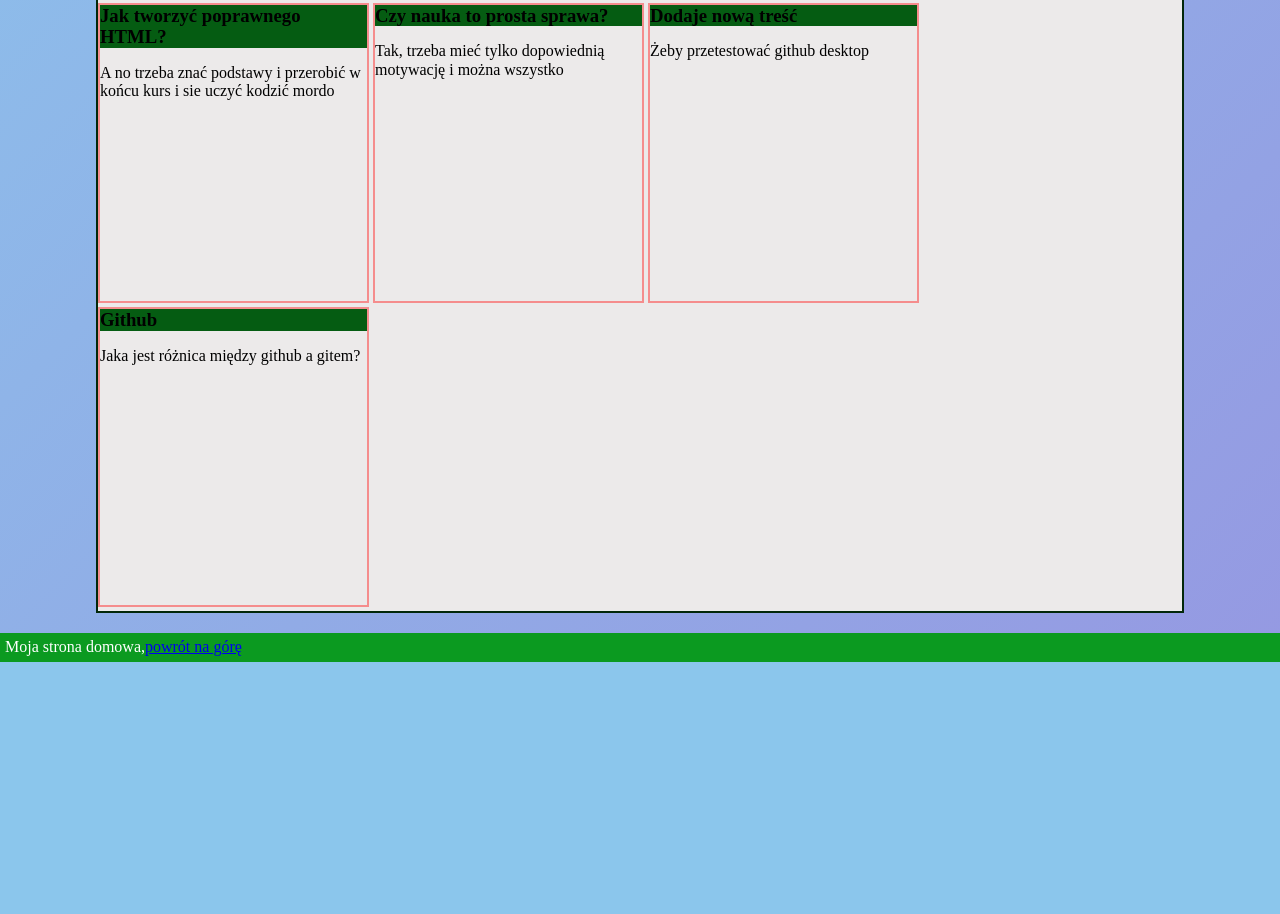
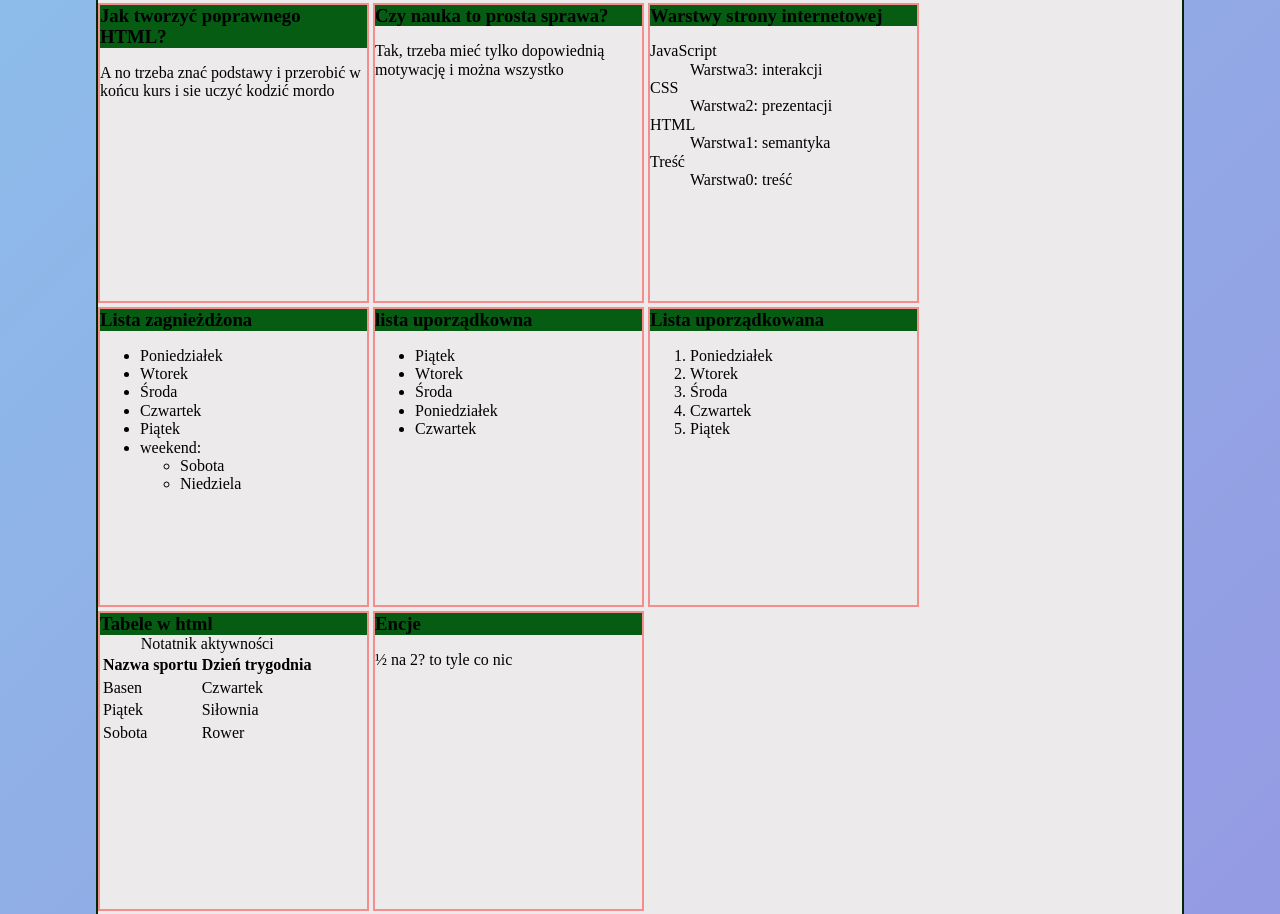
Before and after one commit to krzysztof1993/hompage-modul2, a plain HTML site: page index.html in a window 1280 px wide. Shown: the part 620-1534 px from the top of the page. Before the commit the page ends 1282 px from the top, so only its background shows below. Drawn offline with Linux system fonts and the light colour scheme.

Commit message:
change content in index.html

```diff
--- a/index.html
+++ b/index.html
@@ -55,14 +55,86 @@
           </p>
         </article>
         <article class="article">
-          <h3 class="article__header">Dodaje nową treść</h3>
-          <p class="article__decsription">Żeby przetestować github desktop</p>
+          <h3 class="article__header">Warstwy strony internetowej</h3>
+          <dl>
+            <dt>JavaScript</dt>
+            <dd>Warstwa3: interakcji</dd>
+            <dt>CSS</dt>
+            <dd>Warstwa2: prezentacji</dd>
+            <dt>HTML</dt>
+            <dd>Warstwa1: semantyka</dd>
+            <dt>Treść</dt>
+            <dd>Warstwa0: treść</dd>
+          </dl>
         </article>
         <article class="article">
-          <h3 class="article__header">Github</h3>
-          <p class="article__decsription">
-            Jaka jest różnica między github a gitem?
-          </p>
+          <h3 class="article__header">Lista zagnieżdżona</h3>
+          <ul>
+            <li>Poniedziałek</li>
+            <li>Wtorek</li>
+            <li>Środa</li>
+            <li>Czwartek</li>
+            <li>Piątek</li>
+            <li>
+              weekend:
+              <ul>
+                <li>Sobota</li>
+                <li>Niedziela</li>
+              </ul>
+            </li>
+          </ul>
+        </article>
+        <article class="article">
+          <h3 class="article__header">lista uporządkowna</h3>
+          <ul>
+            <li>Piątek</li>
+            <li>Wtorek</li>
+            <li>Środa</li>
+            <li>Poniedziałek</li>
+            <li>Czwartek</li>
+          </ul>
+        </article>
+        <article class="article">
+          <h3 class="article__header">Lista uporządkowana</h3>
+          <ol>
+            <li>Poniedziałek</li>
+            <li>Wtorek</li>
+            <li>Środa</li>
+            <li>Czwartek</li>
+            <li>Piątek</li>
+          </ol>
+        </article>
+        <article class="article">
+          <h3 class="article__header">Tabele w html</h3>
+          <table>
+            <caption>
+              Notatnik aktywności
+            </caption>
+            <thead>
+              <tr>
+                <th>Nazwa sportu</th>
+                <th>Dzień trygodnia</th>
+              </tr>
+            </thead>
+            <tbody>
+              <tr>
+                <td>Basen</td>
+                <td>Czwartek</td>
+              </tr>
+              <tr>
+                <td>Piątek</td>
+                <td>Siłownia</td>
+              </tr>
+              <tr>
+                <td>Sobota</td>
+                <td>Rower</td>
+              </tr>
+            </tbody>
+          </table>
+        </article>
+        <article class="article">
+          <h3 class="article__header">Encje</h3>
+          <p class="article__decsription">&frac12; na 2? to tyle co nic</p>
         </article>
       </section>
     </main>
```
